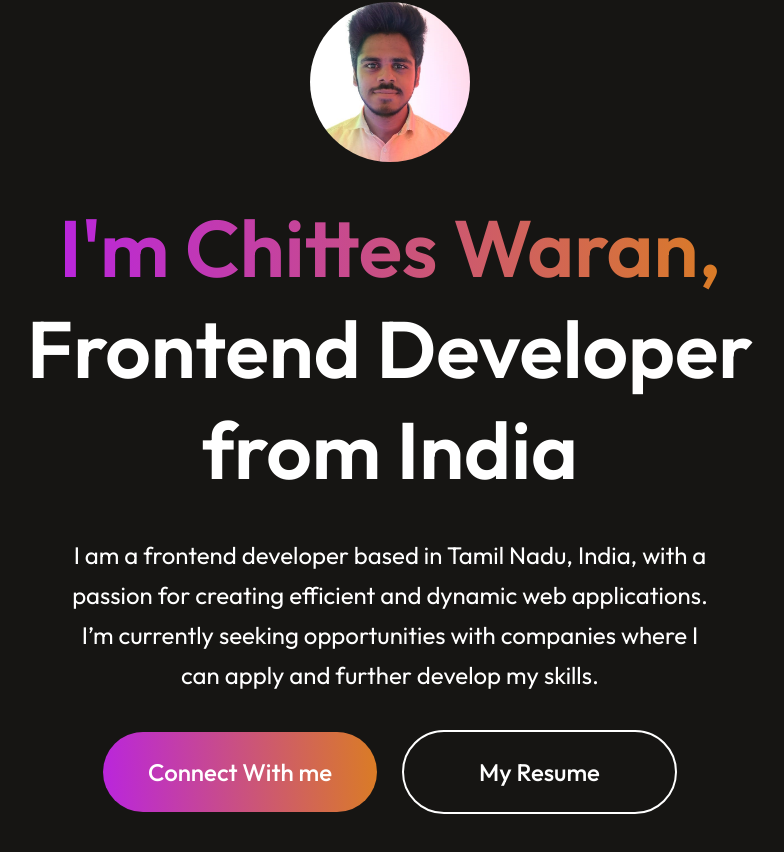
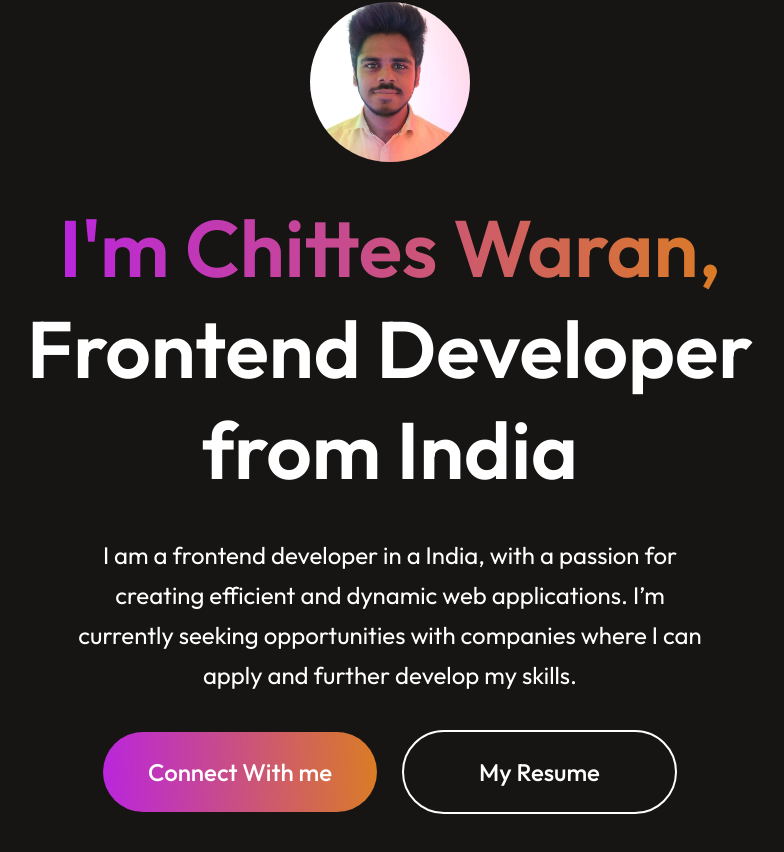
Before and after one commit to CHITTESWARAN/My_Portfolio, a React (Vite) app: page / in a window 1280 px wide. Shown: the part 284-1136 px from the top of the page, without its empty margins (250-1034 px from the left). Built offline with nearby package versions, Linux system fonts and the light colour scheme.

Commit message:
thefirst commit

```diff
--- a/src/Components/Hero/Hero.jsx
+++ b/src/Components/Hero/Hero.jsx
@@ -7,7 +7,7 @@ const Hero = () => {
     <div className='hero' id="Hero">
         <img src={profile} alt="" height={"180px"} width={"100px"}/>
         <h1> <span>I'm Chittes Waran,</span> Frontend Developer from India</h1>
-<p>I am a frontend developer based in Tamil Nadu, India, with a passion for creating efficient
+<p>I am a frontend developer in a India, with a passion for creating efficient
   and dynamic web applications. I’m currently seeking opportunities with companies where I can apply and further develop my skills.</p>
 
         <div className="hero-action">
```
